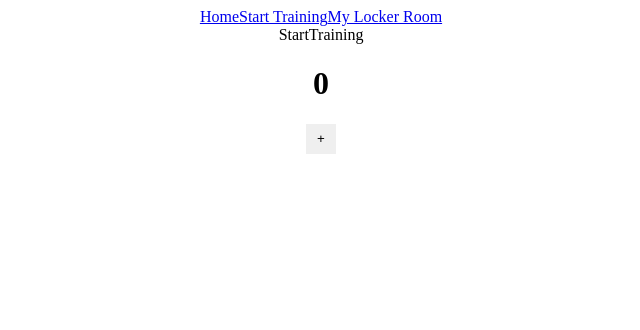
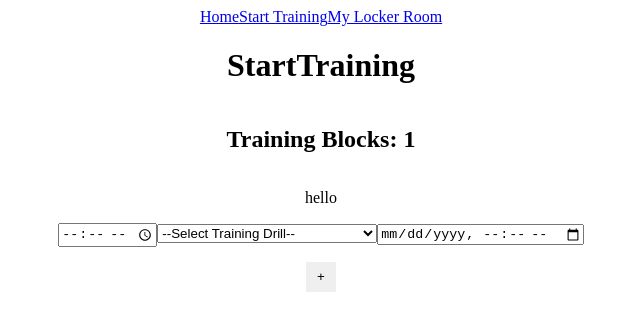
Before and after one commit to Cams-Plan/BasketNow-React-App, a React (Vite) app: page /start-training in a window 1280 px wide. Shown: the top 330 px of the page, without its empty margins (319-959 px from the left). Built offline with nearby package versions, Linux system fonts and the light colour scheme.

Commit message:
added two reducers. and made great progress with the training block functionality. it now has the select inputs done, and mapped out dynamically, the date, and a dynamic input based on the training KPI

```diff
--- a/src/components/AddTrainingBlockButton/index.jsx
+++ b/src/components/AddTrainingBlockButton/index.jsx
@@ -6,20 +6,13 @@ import {bindActionCreators} from 'redux';
 
 const AddTrainingBlockButton = () => {
 
-  const trainingBlockElems = useSelector(state => state.trainingBlock)
   const dispatch = useDispatch();
   const { addTrainingBlock } = bindActionCreators(actionCreators, dispatch);
 
-  const sections = () => {
-    for (let index = 0; index < array.length; index++) {
-      const element = array[index];
-
-    }
-  }
+  // const hdkd = <>{(sections) => sections.map(el) => <}</>
 
   return (
     <>
-    <h1>{trainingBlockElems}</h1>
     <button className='addButtons' onClick={() => addTrainingBlock()}>+</button>
     </>
   )
--- a/src/components/TrainingBlockForm/index.jsx
+++ b/src/components/TrainingBlockForm/index.jsx
@@ -1,13 +1,52 @@
 import React from 'react'
 
+import { useSelector, useDispatch } from "react-redux";
+import { actionCreators } from '../../action-creators';
+import {bindActionCreators} from 'redux';
 
 const TrainingBlockForm = () => {
+
+  const trainingKPI = useSelector(state => state.trainingType)
+  const dispatch = useDispatch();
+  const { changeOptionPeripheral } = bindActionCreators(actionCreators, dispatch)
+  const options = {
+    "offense": {
+        "full court": [["full court 4 lay-up drill", "set-reps"], ["end-to-end 3-point shooting", "timed"], ["end-to-end mid-range shooting", "timed"]],
+        "half court": ["free-for-all 3-point shooting", "5-spot 3-point shooting", "around the key", "around the key (extended)", "free-for-all mid-range shooting"]
+    },
+    "defence": {
+        "full court": ["slide and recover", "baseline-sideline 8's"],
+        "half court": ["5 spot closouts", "box drill"]
+    }
+  }
 
 
   return (
     <>
     <form className='training-block'>
+      {trainingKPI == "set-reps" ? <input type="text" name="" id="" /> : <input type="time" name="duration" id="" />}
 
+      <select defaultValue={"--Select Training Drill--"} id="training-select" onChange={(e) => changeOptionPeripheral(e.target.selectedOptions[0].className)}>
+        <option disabled value="--Select Training Drill--">--Select Training Drill--</option>
+        <optgroup label='Offense'/>
+          <optgroup label='Full-Court Offence'>
+            {Object.values(options.offense['full court']).map((option, i) => <option key={`fco${i}`} className={option[1]}>{option[0]}</option>)}
+          </optgroup>
+
+          <optgroup label='Half-Court Offence'>
+            {Object.values(options.offense['half court']).map((option, i) => <option key={`hco${i}`}>{option}</option>)}
+          </optgroup>
+
+        <optgroup label='Defence'/>
+          <optgroup label='Full-Court Defence'>
+            {Object.values(options.defence['full court']).map((option, i) => <option key={`fcd${i}`}>{option}</option>)}
+          </optgroup>
+
+          <optgroup label='Half-Court Defence'>
+            {Object.values(options.defence['half court']).map((option, i) => <option key={`hcd${i}`}>{option}</option>)}
+          </optgroup>
+      </select>
+      <input type="datetime-local" name="" id="" />
     </form>
 
     </>
--- a/src/css/app.css
+++ b/src/css/app.css
@@ -12,7 +12,7 @@ main {
 }
 
 .addButtons {
-    /* border-radius: 50%; */
+    margin-top: 15px;
     border-width: 0px;
     width: 30px;
     height: 30px;
--- a/src/pages/StartTraining/index.jsx
+++ b/src/pages/StartTraining/index.jsx
@@ -1,13 +1,29 @@
 import React from 'react'
-import { AddTrainingBlockButton } from '../../components';
-
+import { AddTrainingBlockButton, TrainingBlockForm } from '../../components';
+import { useSelector } from "react-redux";
 const StartTraining = () => {
 
+  const trainingBlockElems = useSelector(state => state.numTrainingBlocks)
+
+  const arrayRange = (start, stop, step) => Array.from(
+    {length: (stop - start) / step + 1},
+    (value, index) => start + index * step
+  );
+
+
+  const elements = arrayRange(0, trainingBlockElems, 1)
 
 
   return (
     <>
-    <div>StartTraining</div>
+    <h1>StartTraining</h1>
+    <div>
+      <h2>Training Blocks: {trainingBlockElems > 0 ? trainingBlockElems+1: 1}</h2>
+    </div>
+    <div>
+      {elements.map((i, index) => <p key={index}>hello</p>)}
+    </div>
+    <TrainingBlockForm/>
     <AddTrainingBlockButton/>
     </>
   )
--- a/src/reducers/index.jsx
+++ b/src/reducers/index.jsx
@@ -1,9 +1,13 @@
 import { combineReducers } from "redux";
 //import all my reducers one after the other
 import trainingBlockReducer from "./TrainingBlockReducer";
+import trainingOptionsReducer from "./trainingOptionsReducer";
+import trainingTypeReducer from "./trainingTypeReducer";
 
 const allReducers = combineReducers({
-    trainingBlock: trainingBlockReducer
+    numTrainingBlocks: trainingBlockReducer,
+    trainingOptions: trainingOptionsReducer,
+    trainingType: trainingTypeReducer
 })
 
 export default allReducers;
--- /dev/null
+++ b/src/reducers/trainingOptionsReducer.jsx
@@ -0,0 +1,10 @@
+const trainingOptionsReducer = (state = [], action) => {
+    switch (action.type) {
+        case "send training options":
+            return state;
+        default:
+            return state;
+    }
+}
+
+export default trainingOptionsReducer
--- /dev/null
+++ b/src/reducers/trainingTypeReducer.jsx
@@ -0,0 +1,15 @@
+const trainingTypeReducer = (state = "", action) => {
+    switch (action.type) {
+        case "change option-type":
+            if (action.payload){
+                return state = action.payload
+            } else {
+                return state
+            }
+            ;
+        default:
+            return state;
+    }
+}
+
+export default trainingTypeReducer
```
Also changed, not shown: src/action-creators/action-creators.jsx (+17 -0 lines), src/data/trainingOptions.json (added, +10 -0 lines), 1 other file (tests, documents, lock files or other folders).
